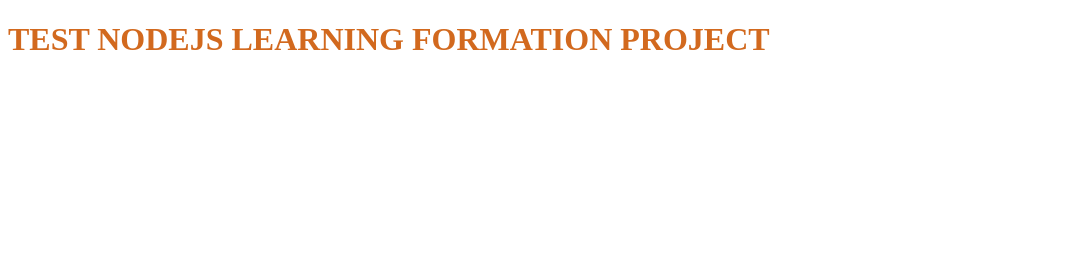
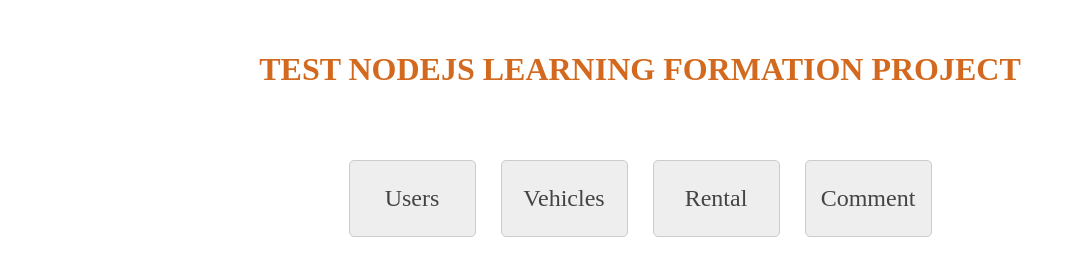
Before and after one commit to remi1230/learningformation-nodejs, a website: page views/index.html in a window 1280 px wide. Shown: the whole page, without its empty margins (0-1076 px from the left). Drawn offline with Linux system fonts and the light colour scheme.

Commit message:
Tests pages

```diff
--- a/public/css/style.css
+++ b/public/css/style.css
@@ -1,3 +1,39 @@
 h1{
     color:chocolate;
 }
+
+.uiParts{
+    display: flex;
+    justify-content: center;
+    align-items: center;
+    border: 1px #ccc solid;
+    border-radius: 5px;
+    height: 75px;
+    font-size: 24px;
+    width: 125px;
+    cursor: pointer;
+    background-color: #eee;
+    color: #444;
+}
+.uiParts:hover{
+    background-color: #ddd;
+    color: #333;
+    border-color: #555;
+}
+
+#uiTitle{
+    display: flex;
+    justify-content: center;
+    margin: 30px 0 50px 0;
+}
+#uiContainer{
+    display: flex;
+    justify-content: center;
+}
+#uiPartsContainer{
+    display: grid;
+    grid-template-columns: repeat(4, 1fr);
+    justify-content: center;
+    column-gap: 25px;
+    justify-items: center;
+}
--- a/public/js/script.js
+++ b/public/js/script.js
@@ -1 +1 @@
-console.log("Script OK !!!");
+const openWindow = endPoint => { window.open("http://localhost:3000/test/" + endPoint, "_blank"); };
--- a/routes/main.js
+++ b/routes/main.js
@@ -4,5 +4,9 @@ const router  = express.Router();
 const mainCtrl  = require('../controllers/main');
 
 router.get('/', mainCtrl.indexPage);
+router.get('/test/users', mainCtrl.usersPage);
+router.get('/test/comments', mainCtrl.commentsPage);
+router.get('/test/vehicles', mainCtrl.vehiclesPage);
+router.get('/test/rentals', mainCtrl.rentalsPage);
 
 module.exports = router;
--- a/views/index.html
+++ b/views/index.html
@@ -12,7 +12,15 @@
 </head>
 
 <body>
-  <h1>TEST NODEJS LEARNING FORMATION PROJECT</h1>
+    <div id="uiTitle"><h1>TEST NODEJS LEARNING FORMATION PROJECT</h1></div>
+    <div id="uiContainer">
+        <div id="uiPartsContainer">
+            <div class="uiParts" onclick='openWindow("users"); '><div class="uiPartsText">Users</div></div>
+            <div class="uiParts" onclick='openWindow("vehicles"); '><div class="uiPartsText">Vehicles</div></div>
+            <div class="uiParts" onclick='openWindow("rentals"); '><div class="uiPartsText">Rental</div></div>
+            <div class="uiParts" onclick='openWindow("comments"); '><div class="uiPartsText">Comment</div></div>
+        </div>
+    </div>
 </body>
 
 </html>
```
Also changed, not shown: controllers/main.js (+5 -3 lines), views/comments.html (added, +18 -0 lines), views/rentals.html (added, +18 -0 lines), views/users.html (added, +18 -0 lines), views/vehicles.html (added, +18 -0 lines).
